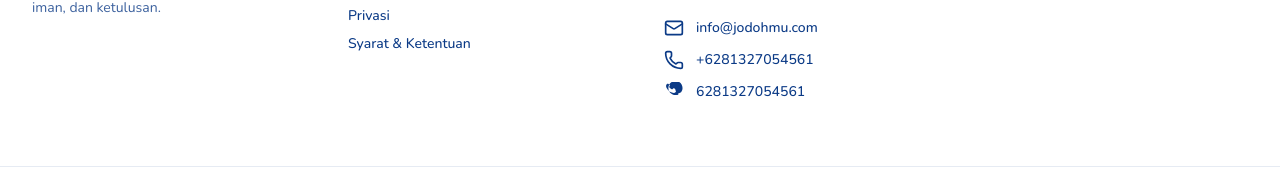
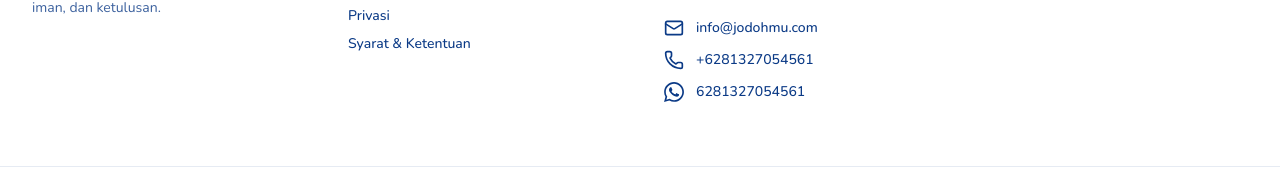
Before and after one commit to Taimoor13003/jodohmu, a Next.js app: page / in a window 1280 px wide. Shown: the part 6345-6517 px from the top of the page. Built offline with nearby package versions, Linux system fonts and the light colour scheme; no server answers; a web font is replaced by a local one.

Commit message:
style footer

```diff
--- a/src/components/layout/footer.tsx
+++ b/src/components/layout/footer.tsx
@@ -59,7 +59,7 @@
                   fill="currentColor"
                   className="h-5 w-5"
                 >
-                  <path d="M16.75 13.96c.25.42.43.88.54 1.36-1.1.27-2.3.4-3.54.4-4.68 0-8.5-3.82-8.5-8.5s3.82-8.5 8.5-8.5 8.5 3.82 8.5 8.5c0 1.96-.67 3.73-1.77 5.14l2.58 2.58-2.58-2.58zm-3.3-5.43c-.28-.14-1.68-.82-1.94-.91-.26-.09-.44-.09-.62.09-.18.18-.7.82-.85.99-.15.17-.3.19-.55.12-.25-.07-1.03-.38-1.96-1.21-.73-.64-1.22-1.44-1.4-1.68-.18-.24-.02-.37.15-.51.15-.12.33-.31.5-.42.17-.11.22-.19.33-.31.11-.12.1-.26-.04-.38-.14-.12-.62-1.5-1.7-2.04-.2-.1-.4-.15-.6-.15h-.5c-.25 0-.5.07-.75.31-.25.24-1.03 1.03-1.03 2.51 0 1.48 1.05 2.91 1.2 3.12.15.21 2.02 3.17 4.95 4.35.73.3 1.29.48 1.74.62.69.21 1.32.18 1.83.11.57-.08 1.68-.69 1.92-1.36.24-.67.24-1.24.17-1.36-.07-.12-.25-.19-.53-.33z" />
+                  <path d="M.057 24l1.687-6.163c-1.041-1.804-1.588-3.849-1.587-5.946.003-6.556 5.338-11.891 11.893-11.891 3.181.001 6.167 1.24 8.413 3.488 2.245 2.248 3.487 5.235 3.487 8.413.003 6.557-5.338 11.892-11.893 11.892-1.99-.001-3.951-.5-5.688-1.448l-6.305 1.654zm6.597-3.807c1.676.995 3.276 1.591 5.392 1.592 5.448 0 9.886-4.434 9.889-9.885.002-5.462-4.439-9.892-9.892-9.892-5.452 0-9.887 4.434-9.889 9.889-.001 2.225.651 3.891 1.746 5.634l-.999 3.648 3.742-.981zm11.387-5.464c-.074-.124-.272-.198-.57-.347-.297-.149-1.758-.868-2.031-.967-.272-.099-.47-.149-.669.149-.198.297-.768.967-.941 1.165-.173.198-.347.223-.644.074-.297-.149-1.255-.462-2.39-1.475-.883-.788-1.48-1.761-1.653-2.059-.173-.297-.018-.458.13-.606.134-.133.297-.347.446-.521.151-.172.2-.296.3-.495.099-.198.05-.372-.025-.521-.075-.148-.669-1.611-.916-2.206-.242-.579-.487-.5-.669-.51-.173-.008-.371-.01-.57-.01s-.521.074-.794.372c-.272.297-1.04 1.016-1.04 2.479 0 1.462 1.065 2.875 1.213 3.074.149.198 2.096 3.2 5.077 4.487.709.306 1.262.489 1.694.626.712.227 1.36.195 1.871.118.571-.085 1.758-.719 2.006-1.413.248-.695.248-1.29.173-1.414z"/>
                 </svg>
                 <span>{t("footer.connect.whatsapp")}</span>
               </a>
```
